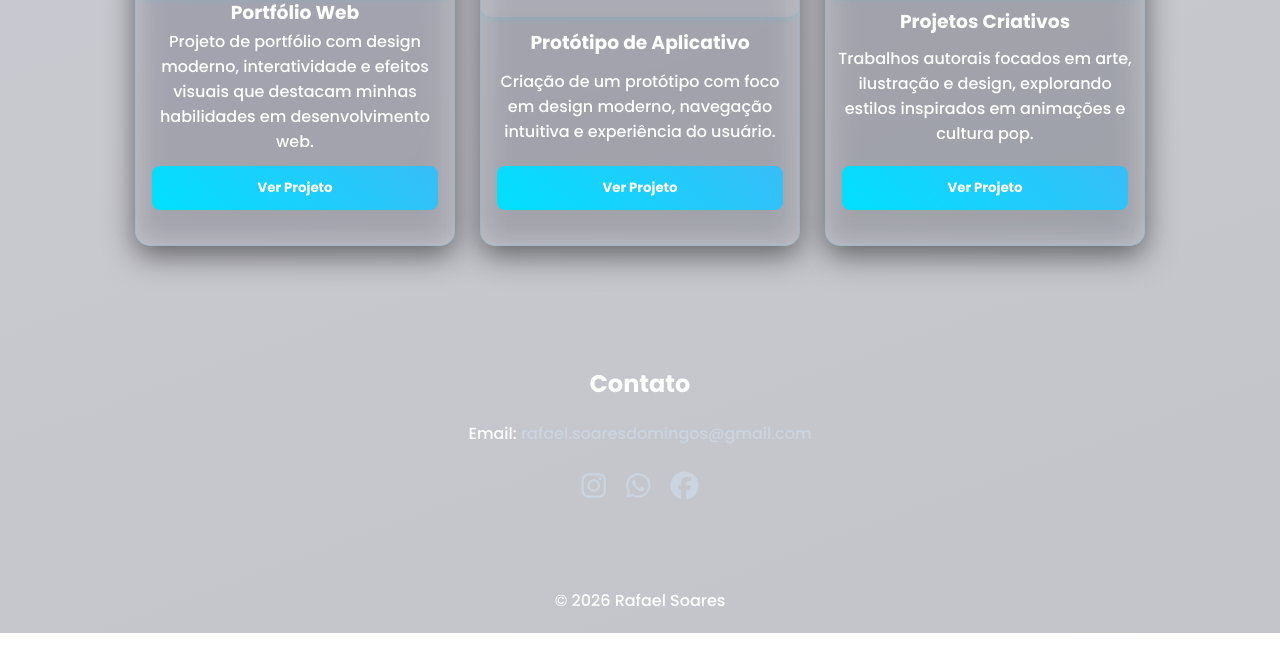
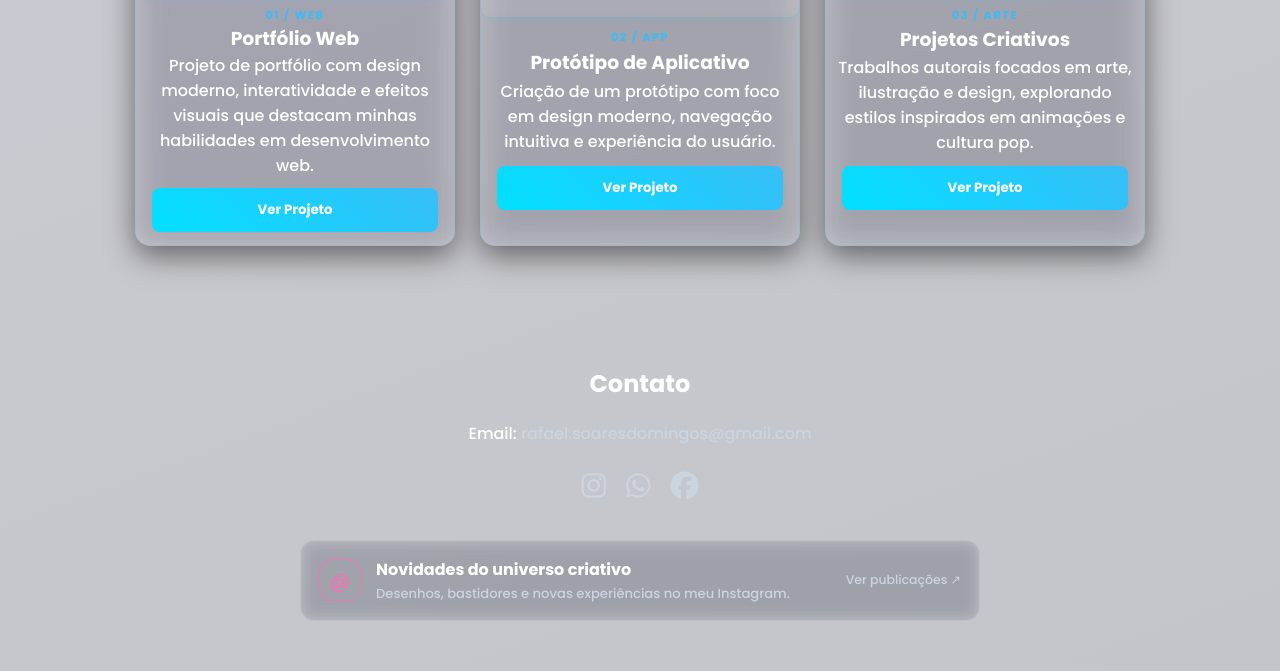
Before and after one commit to rafaelsoarestes/meu-portfolio-html, a plain HTML site: page index.html in a window 1280 px wide. Shown: the part 1620-2291 px from the top of the page. Before the commit the page ends 2253 px from the top, so only its background shows below. Drawn offline with Linux system fonts and the light colour scheme; grey boxes are pictures that could not be loaded.

Commit message:
Sincroniza pagina principal do Pages

```diff
--- a/index.html
+++ b/index.html
@@ -117,6 +117,7 @@
 
     <div class="card">
       <img src="projeto1.jpg" alt="Projeto 1">
+      <span class="card-tag">01 / WEB</span>
 
       <h3>Portfólio Web</h3>
 
@@ -133,6 +134,7 @@
       <video class="card-video" autoplay muted loop playsinline>
         <source src="projeto2.mp4" type="video/mp4">
       </video>
+      <span class="card-tag">02 / APP</span>
 
       <h3>Protótipo de Aplicativo</h3>
 
@@ -147,6 +149,7 @@
 
     <div class="card">
       <img src="projeto3.jpg" alt="Projeto 3">
+      <span class="card-tag">03 / ARTE</span>
 
       <h3>Projetos Criativos</h3>
 
@@ -190,6 +193,15 @@
     </a>
 
   </div>
+
+  <div class="novidades-instagram">
+    <div class="novidades-mark">@</div>
+    <div>
+      <strong>Novidades do universo criativo</strong>
+      <p>Desenhos, bastidores e novas experiências no meu Instagram.</p>
+    </div>
+    <a href="https://www.instagram.com/rafa_soaresd" target="_blank" rel="noopener">Ver publicações ↗</a>
+  </div>
 </section>
 
   <!-- EFEITOS -->
```
